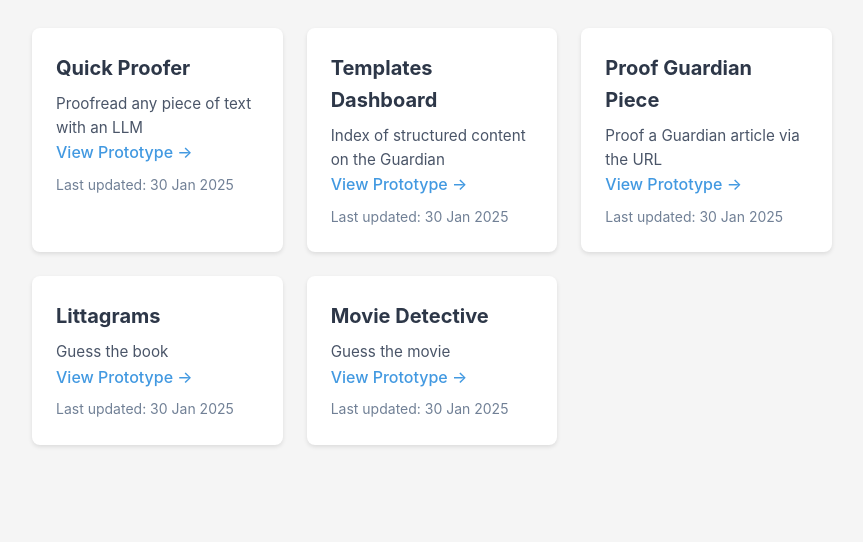
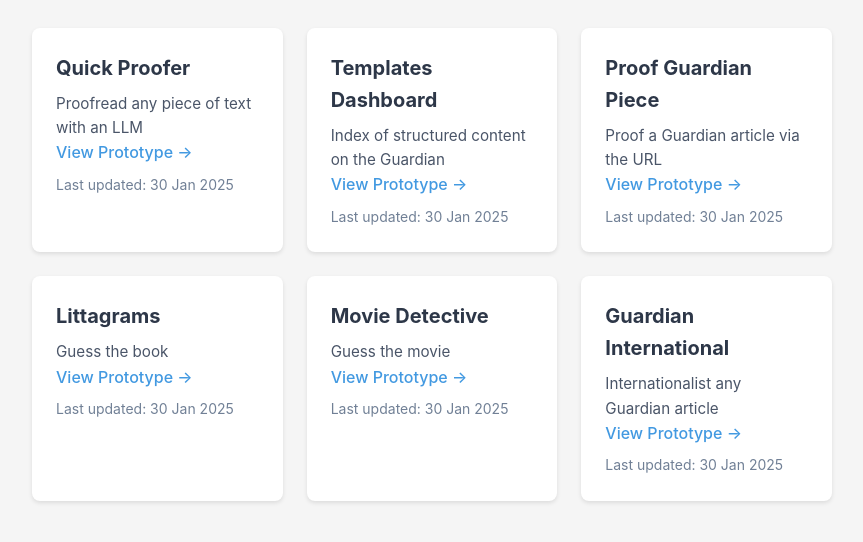
Before and after one commit to WMalker808/prototype-index, a plain HTML site: page index.html in a window 1280 px wide. Shown: the part 120-662 px from the top of the page, without its empty margins (208-1071 px from the left). Drawn offline with Linux system fonts and the light colour scheme.

Commit message:
Update index.html

```diff
--- a/index.html
+++ b/index.html
@@ -108,6 +108,12 @@
             <div class="date">Last updated: 30 Jan 2025</div>
         </div>
 
+        <div class="prototype-card">
+            <h2>Guardian International</h2>
+            <p>Internationalist any Guardian article</p>
+            <a href="https://international-fzom.onrender.com">View Prototype →</a>
+            <div class="date">Last updated: 30 Jan 2025</div>
+        </div>
     </div>
 </body>
 </html>
```
